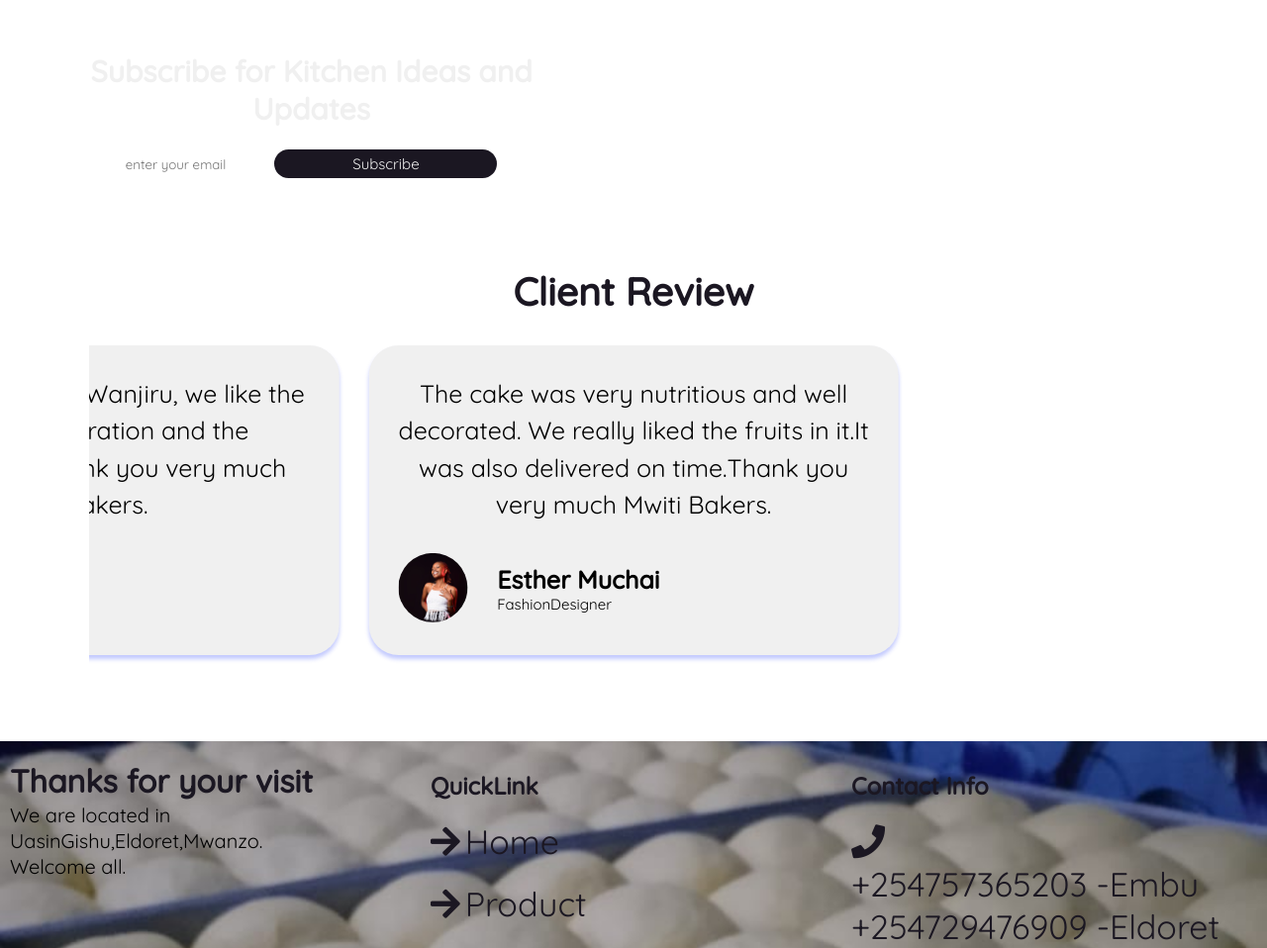
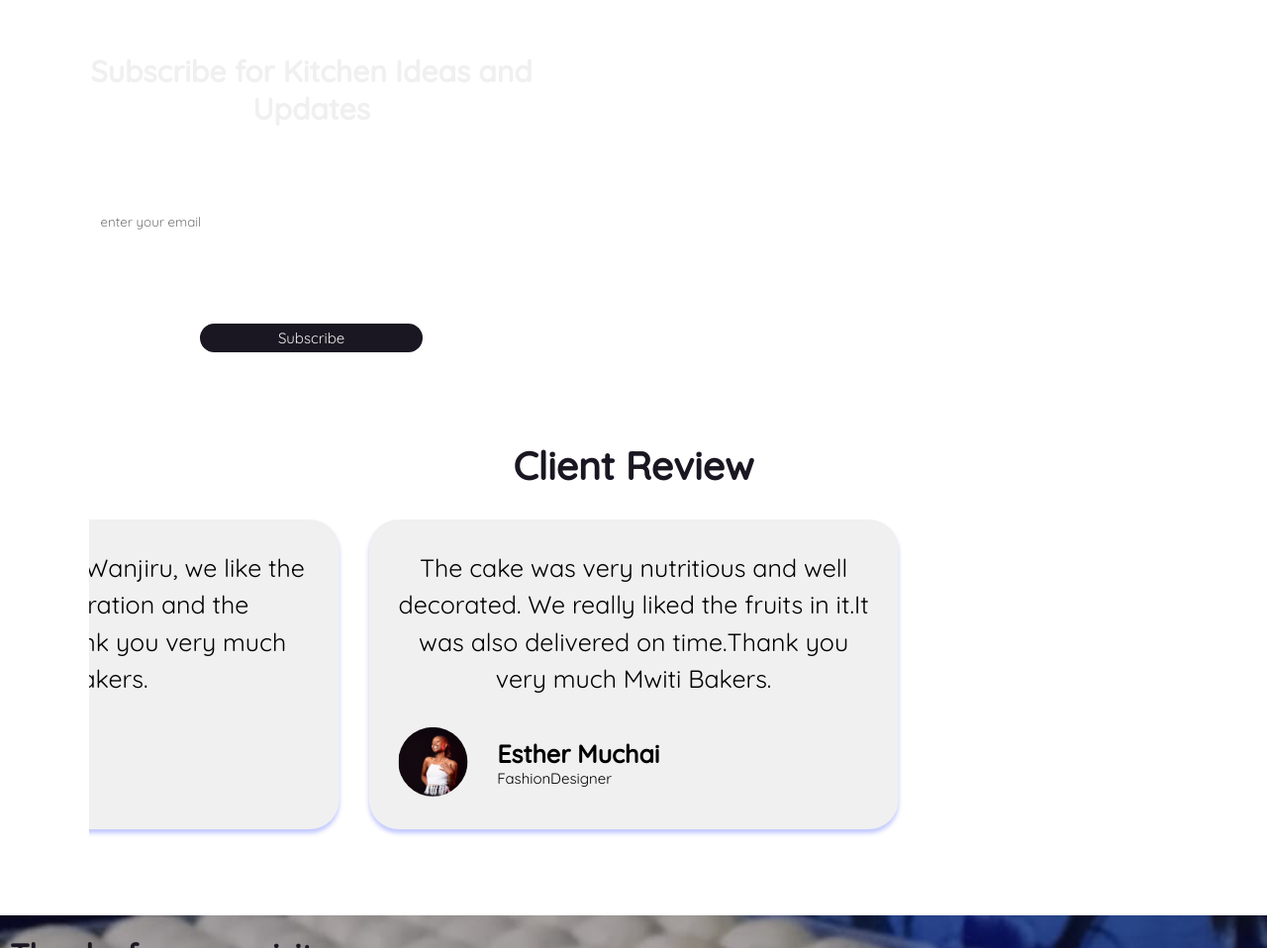
Before and after one commit to MwitiPeter/Mwiti_Bakers, a plain HTML site: page index.html in a window 1280 px wide. Shown: the part 1980-2938 px from the top of the page at 99% size. Drawn offline with nearby package versions, Linux system fonts and the light colour scheme.

Commit message:
Update style.css

```diff
--- a/style.css
+++ b/style.css
@@ -281,7 +281,14 @@ section {
   color: var(--white);
   padding-bottom: 0.7rem;
 }
-.newsletter form .button{
+.newsletter form input{
+  width: 100%;
+  margin: 7rem 0;
+  padding: 1rem 1.2rem;
+  color: var(--black);
+  border-radius: 2rem;
+}
+.newsletter form .button {
   width: 100%;
   margin: 7rem 0;
   padding: 1rem 1.2rem;
```
